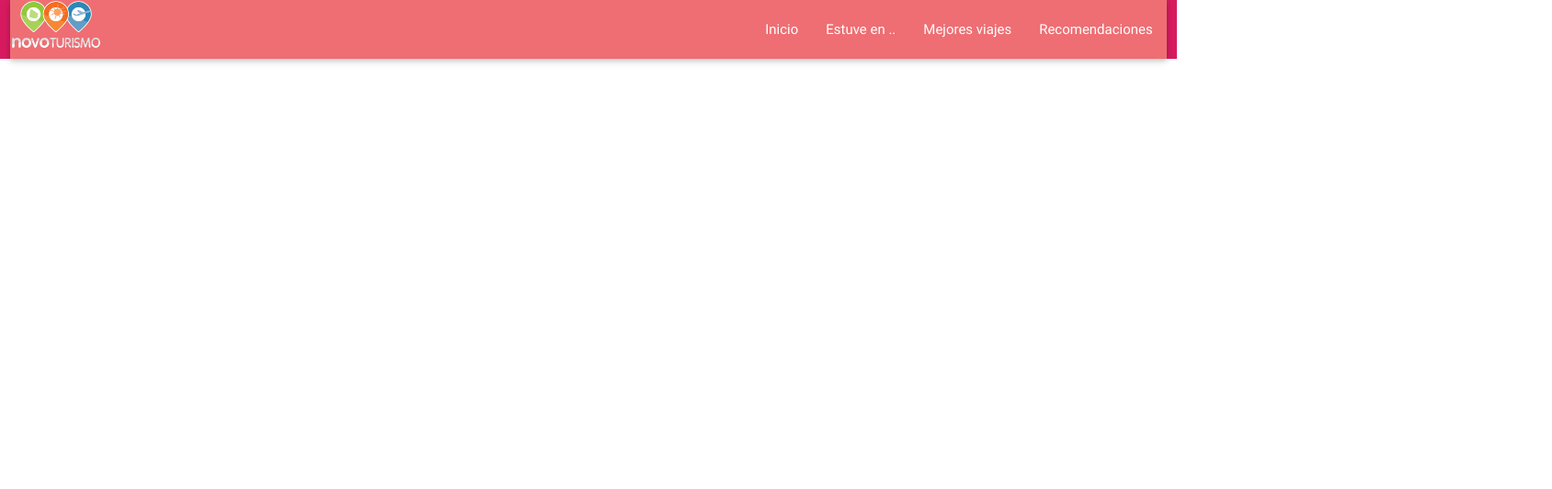
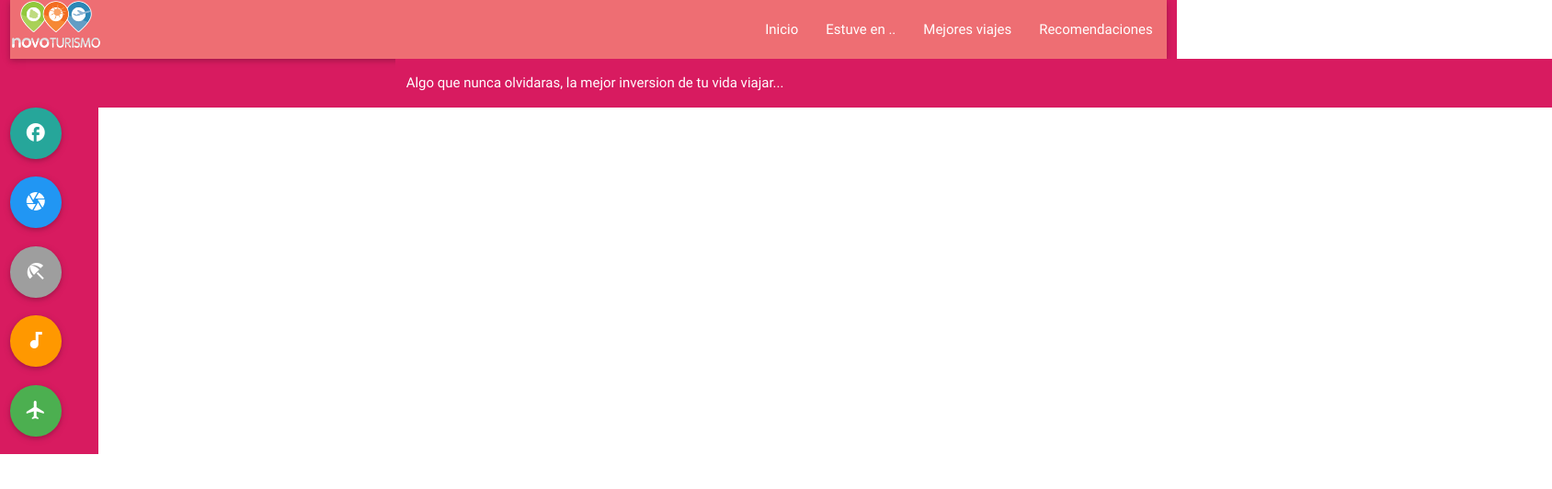
Before and after one commit to daninella/blog_turismo_materialize, a plain HTML site: page index.html in a window 1280 px wide. Shown: the whole page at 92% size, 1688 px wide, since content can reach past the window. Drawn offline with nearby package versions, Linux system fonts and the light colour scheme; files whose address does not match are found by name.

Commit message:
Se agrego la barra vertical de iconos de redes sociales con enlaces

```diff
--- a/index.html
+++ b/index.html
@@ -7,6 +7,7 @@
     <link href="https://fonts.googleapis.com/icon?family=Material+Icons" rel="stylesheet">
     <!--Importar la hojas de estilos de materialize css-->
     <link href="css/materialize.css" type="text/css" rel="stylesheet" media="screen,projection"/>
+
     <title>Mi primer página con Materialize CSS</title>
   </head>
   <body>
@@ -14,8 +15,8 @@
       <div class= "col s12 pink darken-1">
 <!--Barra de navegacion-->
       <nav>
-    <div class="nav-wrapper">
-  <a href="#" class="brand-logo"><img src="/Users/nella/Desktop/materialize/blog_turismo_materialize/img/logo-blanco-fino.png" class="responsive-img" style="width:100px;"> </a>
+    <div class="nav">
+      <a href="#" class="brand-logo left"><img src="/Users/nella/Desktop/materialize/blog_turismo_materialize/img/logo-blanco-fino.png" class="responsive-img" style="width:100px;"> </a>
         <ul id="nav-mobile" class="right hide-on-med-and-down">
         <li><a href="file:///Users/nella/Desktop/materialize/blog_turismo_materialize/index.html">Inicio</a></li>
         <li><a href="https://www.viajeroscallejeros.com/tag/paris/">Estuve en ..</a></li>
@@ -25,8 +26,38 @@
     </div>
   </nav>
 
+    <div class="col s12 pink darken-1 offset-s4">
+      <p style="color:white"> Algo que nunca olvidaras, la mejor inversion de tu vida viajar... </p>
+    </div>
+    </div>
+    <!--
+    <div class="social">
+		<ul>
+			<li><a href="http://www.facebook.com/falconmasters" target="_blank" class="icon-facebook"></a></li>
+			<li><a href="http://www.twitter.com/falconmasters" target="_blank" class="icon-twitter"></a></li>
+			<li><a href="http://www.googleplus.com/falconmasters" target="_blank" class="icon-googleplus"></a></li>
+			<li><a href="http://www.pinterest.com/falconmasters" target="_blank" class="icon-pinterest"></a></li>
+			<li><a href="mailto:contacto@falconmasters.com" class="icon-mail"></a></li>
+		</ul>
+	</div>-->
+  <div class="col s1 pink darken-1">
+    <div class="row">
+     <a href="#" class="btn-floating btn-large waves-effect waves-light violet"><i class="material-icons">facebook</i></a>
+    </div>
+    <div class="row">
+     <a href="#" class="btn-floating btn-large waves-effect waves-light blue"><i class="material-icons">camera</i></a>
+   </div>
+   <div class="row">
+    <a href="#" class="btn-floating btn-large waves-effect waves-light grey"><i class="material-icons">beach_access</i></a>
+   </div>
+   <div class="row">
+    <a href="#" class="btn-floating btn-large waves-effect waves-light orange"><i class="material-icons">audiotrack</i></a>
+   </div>
+   <div class="row">
+    <a href="#" class="btn-floating btn-large waves-effect waves-light green"><i class="material-icons">airplanemode_active</i></a>
+   </div>
+</div>
 
-    </div>
   </div>
 
 
```
